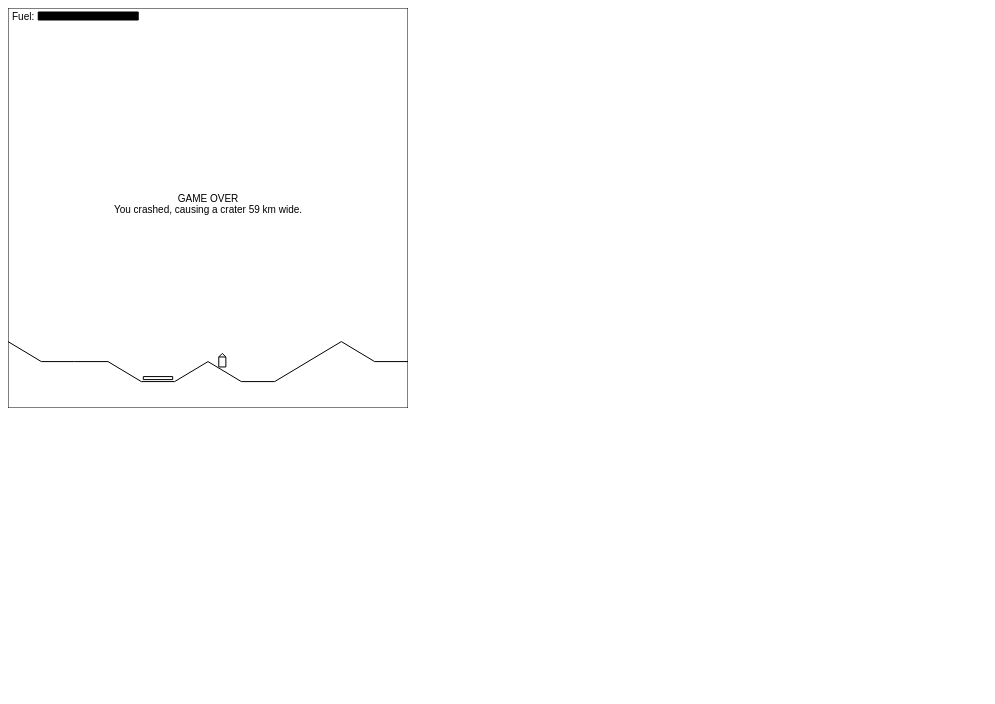
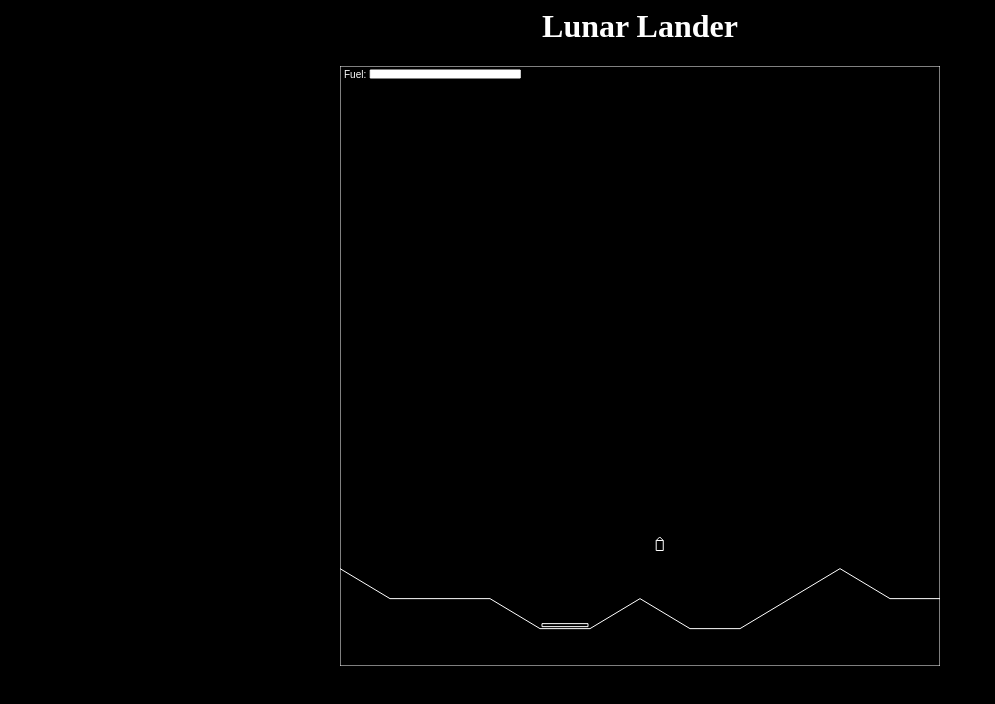
Before and after one commit to jlittorin/lunar_lander, a plain HTML site: page index.html in a window 1280 px wide. Shown: the whole page, without its empty margins (0-995 px from the left). Drawn offline with Linux system fonts and the light colour scheme.

Commit message:
Black background, centered canvas on page

```diff
--- a/game.js
+++ b/game.js
@@ -29,6 +29,8 @@
     var Game = function (canvasId) {
         var canvas = document.getElementById(canvasId);
         this.screen = canvas.getContext('2d');
+        this.screen.strokeStyle ="#FFFFFF";
+        this.screen.fillStyle ="#FFFFFF";
         this.gameSize = { x: canvas.width, y: canvas.height };
 
         this.isGameOver = false;
@@ -99,7 +101,7 @@
                 }, 1500);
                 return;
             }
-            self.draw(self.screen, self.gameSize);
+            self.render(self.screen, self.gameSize);
             requestAnimationFrame(tick);
         }
 
@@ -128,9 +130,9 @@
             this.objs.forEach(obj => obj.update());
         },
 
-        draw: function (screen, size) {
+        render: function (screen, size) {
             screen.clearRect(0, 0, size.x, size.y);
-            this.objs.forEach(obj => obj.draw(screen));
+            this.objs.forEach(obj => obj.render(screen));
         },
 
         outOfBounds: function (obj) {
@@ -170,7 +172,7 @@
         update: function () {
         },
 
-        draw: function (screen) {
+        render: function (screen) {
             screen.beginPath();
             this.lineSegments.forEach((s) => {
                 screen.moveTo(s.p1.x, s.p1.y);
@@ -350,7 +352,7 @@
         }
     }
 
-    Ship.prototype.draw = function (screen) {
+    Ship.prototype.render = function (screen) {
         screen.beginPath();
         this.lineSegments.concat(this.flareLineSegments).forEach((s) => {
             screen.moveTo(s.p1.x, s.p1.y);
@@ -382,8 +384,8 @@
 
     extend(GameObject, FuelGauge);
 
-    FuelGauge.prototype.draw = function (screen) {
-        GameObject.prototype.draw.call(this, screen);
+    FuelGauge.prototype.render = function (screen) {
+        GameObject.prototype.render.call(this, screen);
         screen.fillText(this.label, this.textPosition.x, this.textPosition.y);
         screen.fillRect(this.barPosition.x, this.barPosition.y, this.barSize.x * (this.ship.fuel / this.ship.maxFuel), this.barSize.y);
     }
--- a/index.html
+++ b/index.html
@@ -2,8 +2,9 @@
     <meta charset="UTF-8">
 </head>
 
-<body>
-    <canvas id="screen" width="400" height="400">
+<body style="background: black; color: white">
+    <h1 style="text-align: center">Lunar Lander</h1>
+    <canvas id="screen" width="600" height="600" style="padding: 0; margin: auto; display: block">
         <script src="game.js"></script>
     </canvas>
 </body>
```
